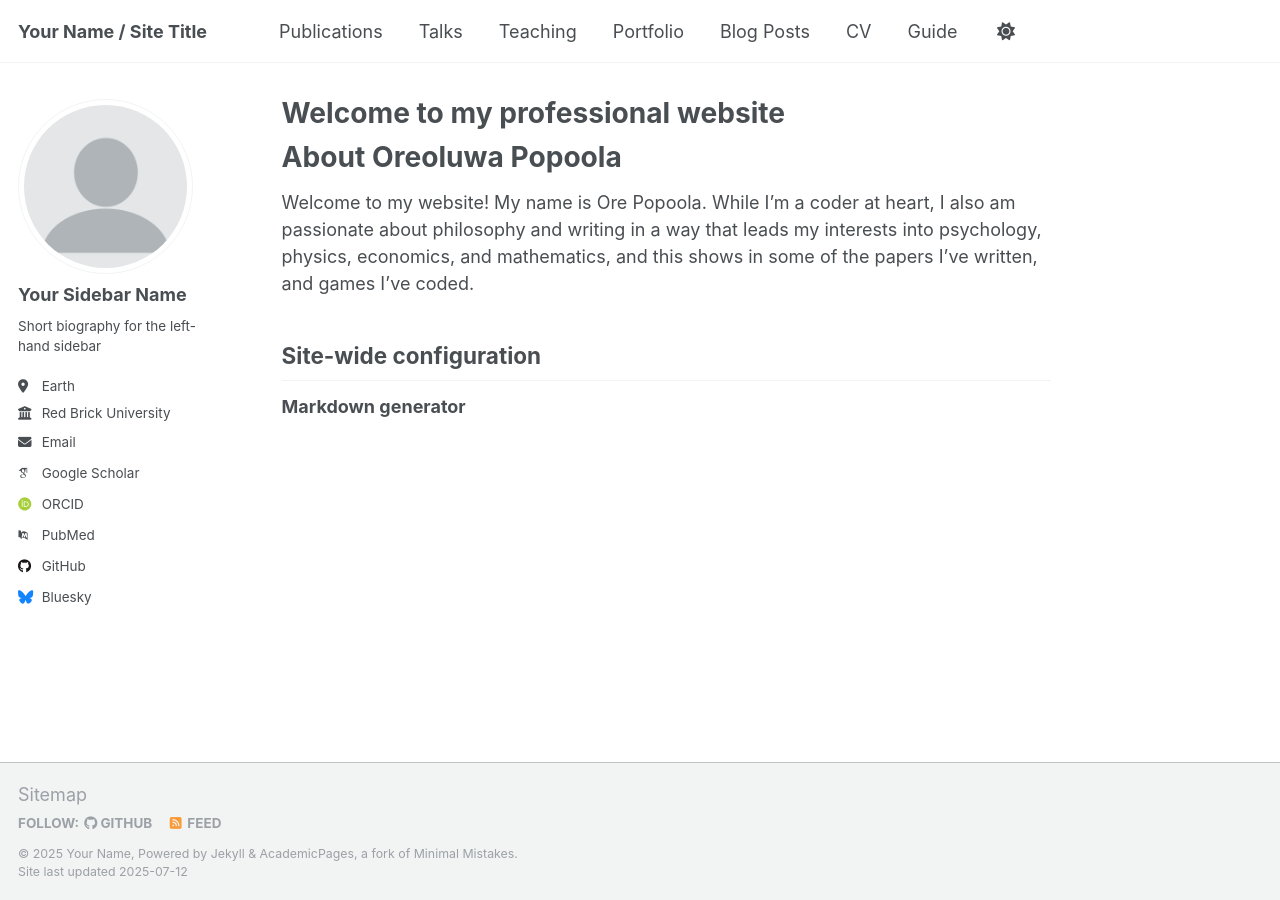
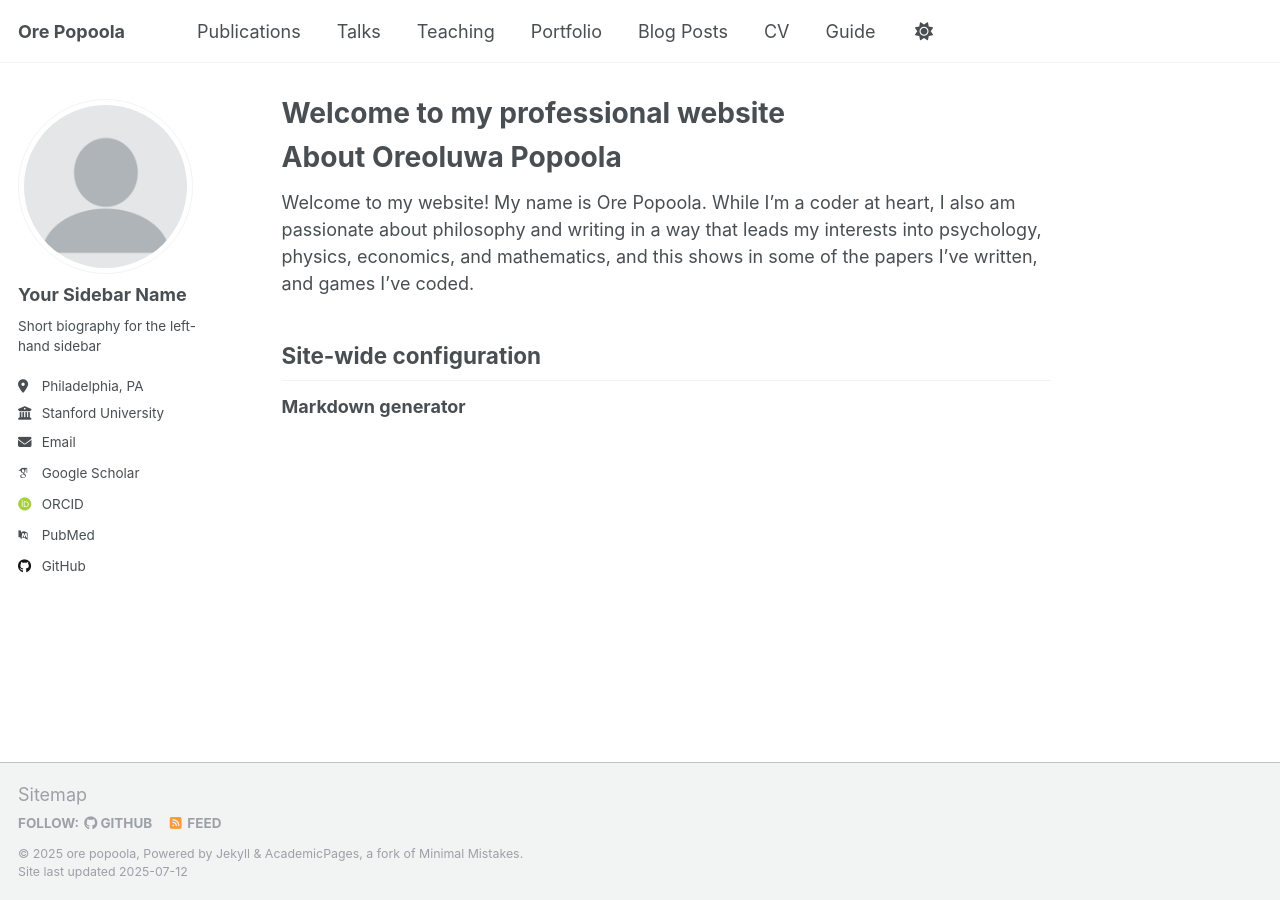
Before and after one commit to OrePopoola/orepopoola.github.io, a Jekyll site: the page built from _pages/about.md, in a window 1280 px wide. Built offline with Jekyll 4.4.1, drawn with Linux system fonts in a browser that asks for light colours; some web fonts are replaced; a script that is not in the unit is left out.

Commit message:
Update _config.yml

```diff
--- a/_config.yml
+++ b/_config.yml
@@ -9,13 +9,13 @@
 # Basic Site Settings
 locale                   : "en-US"
 site_theme               : "default"
-title                    : "Your Name / Site Title"
+title                    : "Ore Popoola"
 title_separator          : "-"
-name                     : &name "Your Name"
-description              : &description "personal description"
-url                      : https://academicpages.github.io # the base hostname & protocol for your site e.g. "https://[your GitHub username].github.io" or if you already have some other page hosted on Github then use "https://[your GitHub username].github.io/[Your Repo Name]"
+name                     : &name "ore popoola"
+description              : &description "Professional website"
+url                      : https://orepopoola.github.io # the base hostname & protocol for your site e.g. "https://[your GitHub username].github.io" or if you already have some other page hosted on Github then use "https://[your GitHub username].github.io/[Your Repo Name]"
 baseurl                  : "" # the subpath of your site, e.g. "/blog"
-repository               : "academicpages/academicpages.github.io"
+repository               : "https://orepopoola.github.io/"
 
 # Site Author - The following control what appear as part of the author content on the side bar.
 #               If a field is blank the icon and link will not appear, otherwise it will be shown.
@@ -26,15 +26,15 @@ author:
   name             : "Your Sidebar Name"
   pronouns         : # example: "she/her"
   bio              : "Short biography for the left-hand sidebar"
-  location         : "Earth"
-  employer         : "Red Brick University"
+  location         : "Philadelphia, PA"
+  employer         : "Stanford University"
   uri              : # URL
   email            : "none@example.org"
 
   # Academic websites
   academia         : # URL
   arxiv            : # URL - Update with the correct link to your profile
-  googlescholar    : "https://scholar.google.com/citations?user=PS_CX0AAAAAJ"
+  googlescholar    : "J"
   impactstory      : # URL
   orcid            : "http://orcid.org/yourorcidurl"
   semantic         : # URL
@@ -46,13 +46,13 @@ author:
   bitbucket        : # Username - Update with your username on the site
   codepen          : # Username
   dribbble         : # Username
-  github           : "academicpages"
+  github           : "orepopoola"
   kaggle           : # Username
   stackoverflow    : # User number or user number and name (i.e., use "1" or "1/jeff-atwood")
 
   # Social media
   artstation       : # Username
-  bluesky          : "bsky.app" # Replace this with you Bluesky username
+  bluesky          :  # Replace this with you Bluesky username
   facebook         : # Username
   flickr           : # Username
   foursquare       : # Username
```
